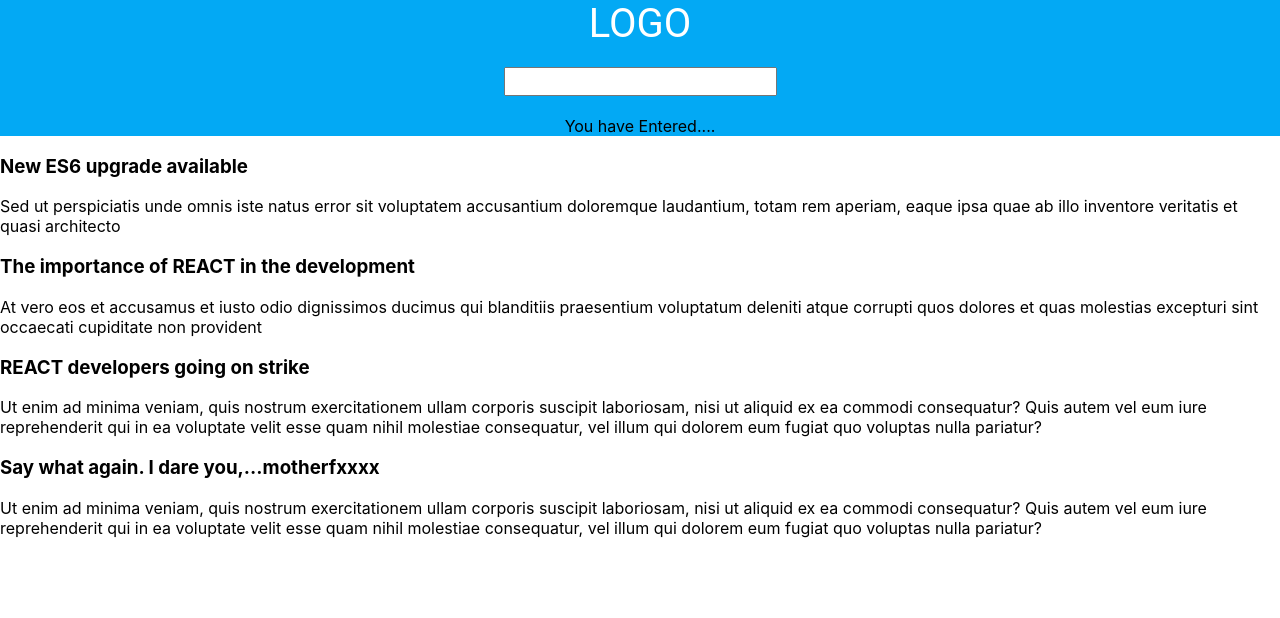
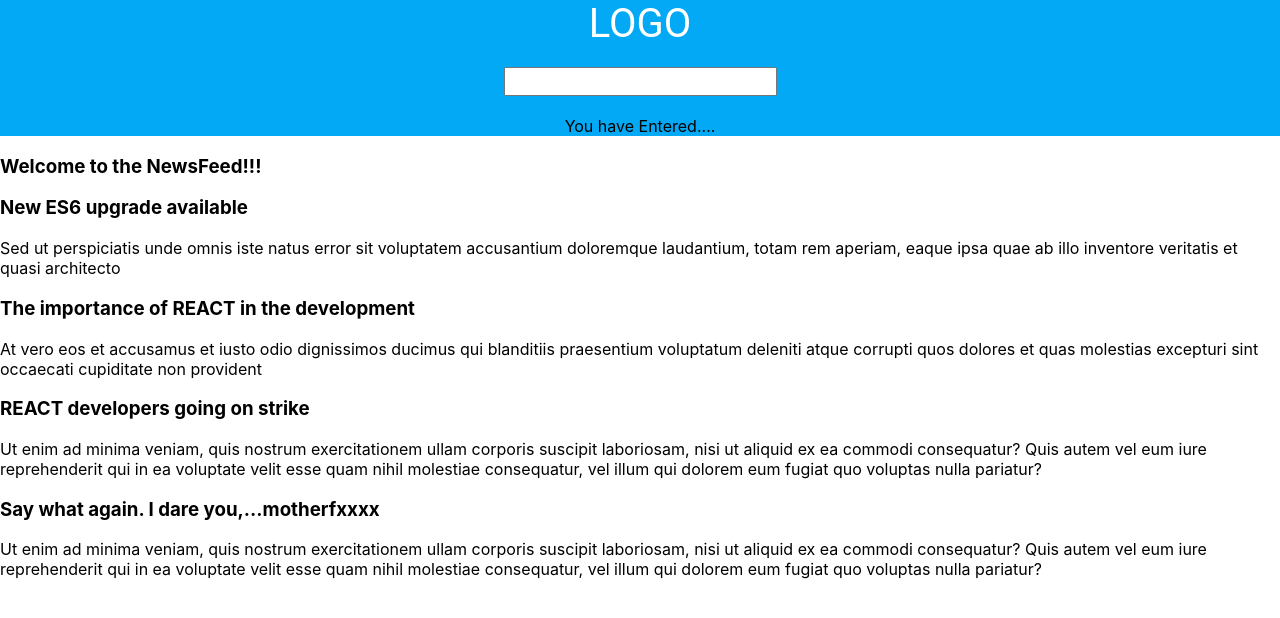
Before and after one commit to SathishSaminathan/ReactJsTutorials, a React (Create React App) app: page / in a window 1280 px wide. Shown: the top 618 px of the page. Built offline with nearby package versions, Linux system fonts and the light colour scheme.

Commit message:
intial_commit

```diff
--- a/src/App.js
+++ b/src/App.js
@@ -17,7 +17,9 @@ class App extends Component {
     return (
       <div>
         <Header/>
-        <NewsList newsData={this.state.news}/>
+        <NewsList newsData={this.state.news}>
+          <h3>Welcome to the NewsFeed!!!</h3> {/**This will be passed as the children to the NewsList Component and we can assess them by using the "props.children" */}
+        </NewsList>
       </div>
     );
   }
--- a/src/components/news_list.js
+++ b/src/components/news_list.js
@@ -2,13 +2,17 @@ import React from "react";
 
 import NewsItem from "./news_list_items";
 
-const NewsList = props => {   /** stateless components(function based) has only the props, the values we are passing from the parent component can retrieve by props */
-    const news = props.newsData.map((item) => {
+const NewsList = props => {
+  /** stateless components(function based) has only the props, the values we are passing from the parent component can retrieve by props */
+  const news = props.newsData.map(item => {
     return (
-      <NewsItem key={item.id} items={item}/> /** passing data to the child component */
+      <NewsItem
+        key={item.id}
+        items={item}
+      /> /** passing data to the child component */
     );
   });
-  return <div>{news}</div>;
+  return <div>{props.children}{news}</div>;
 };
 
 export default NewsList;
```
